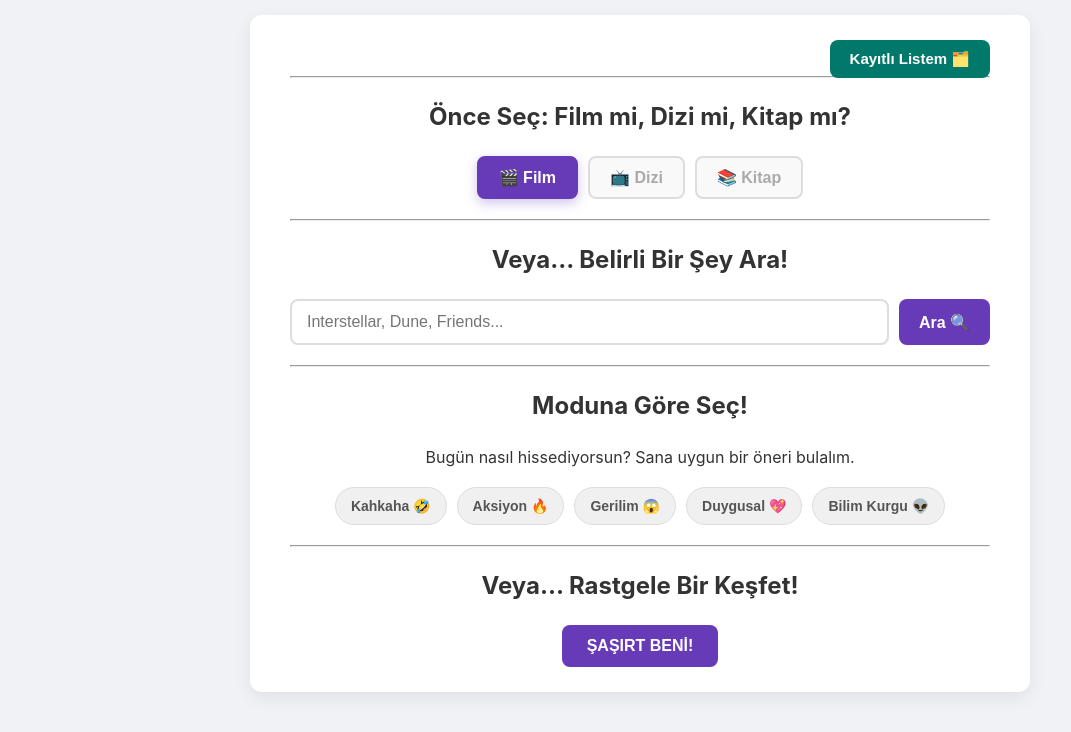
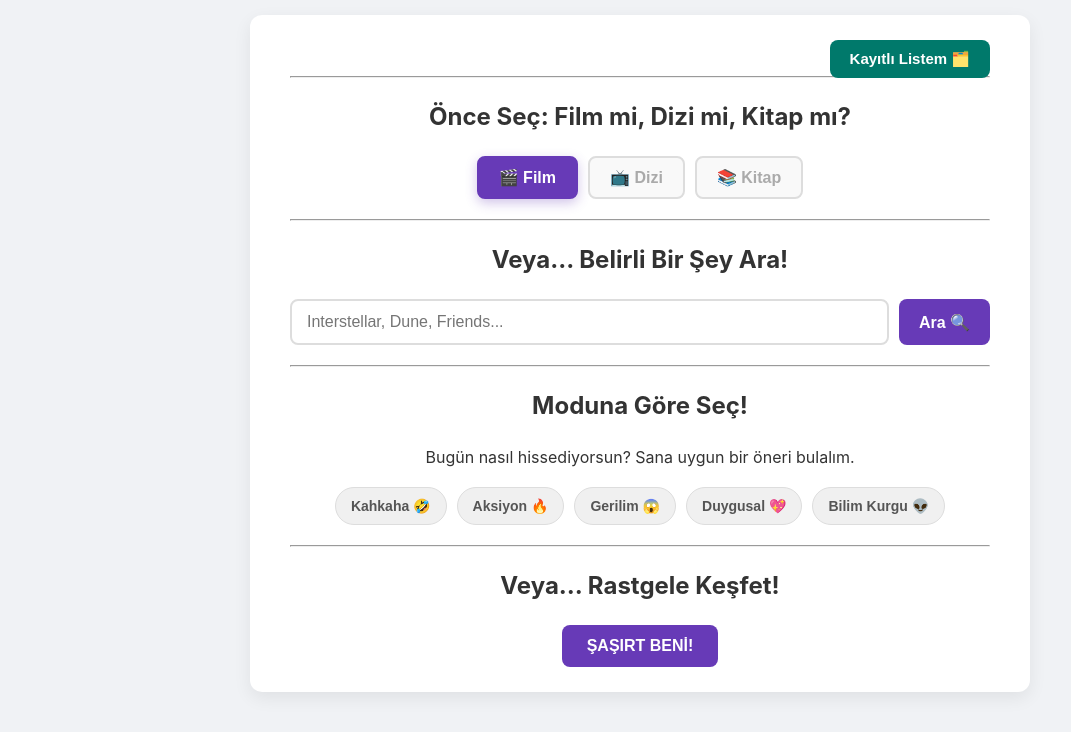
Before and after one commit to ilkeripek-dev/film-onerici, a plain HTML site: page index.html in a window 1280 px wide. Shown: the part 108-840 px from the top of the page, without its empty margins (0-1071 px from the left). Drawn offline with Linux system fonts and the light colour scheme.

Commit message:
Update index.html

```diff
--- a/index.html
+++ b/index.html
@@ -44,7 +44,7 @@
     </div>
     <hr>
 
-    <h2>Veya... Rastgele Bir Keşfet!</h2>
+    <h2>Veya... Rastgele Keşfet!</h2>
     <button id="surpriseButton">ŞAŞIRT BENİ!</button>
 
 
```
